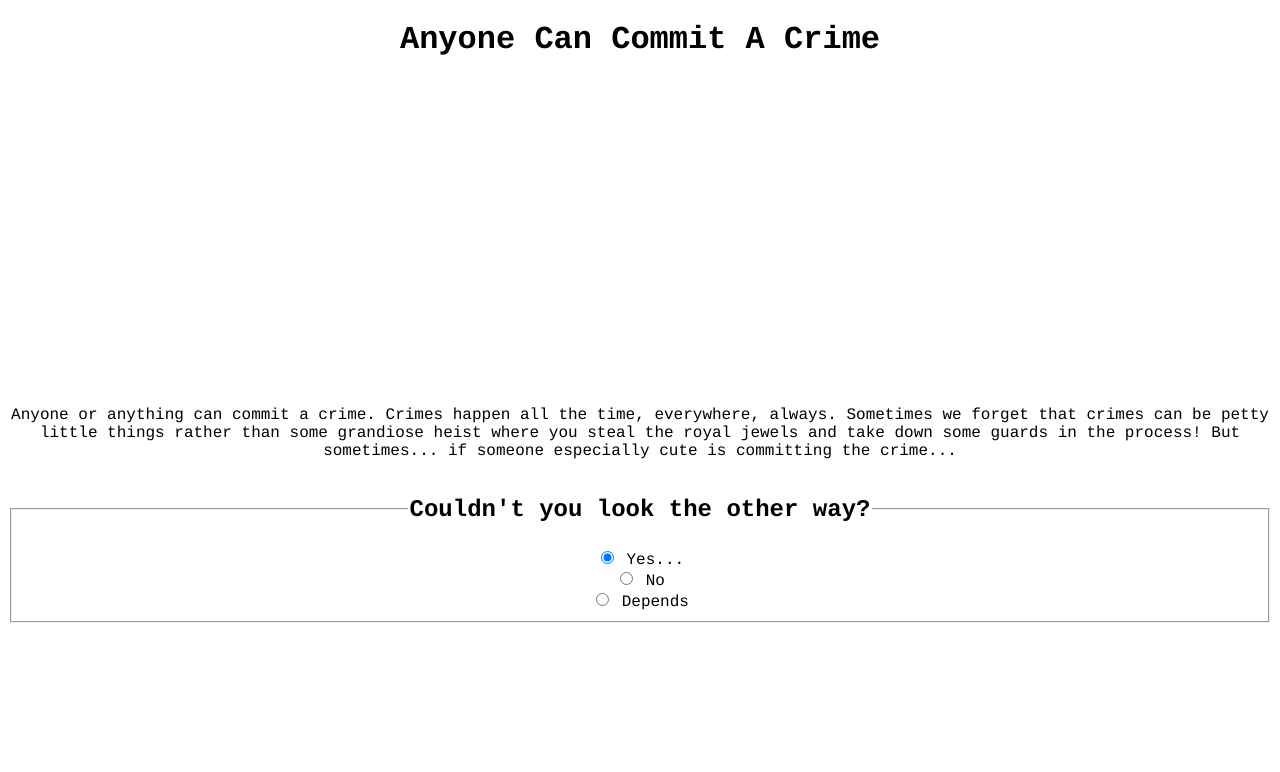
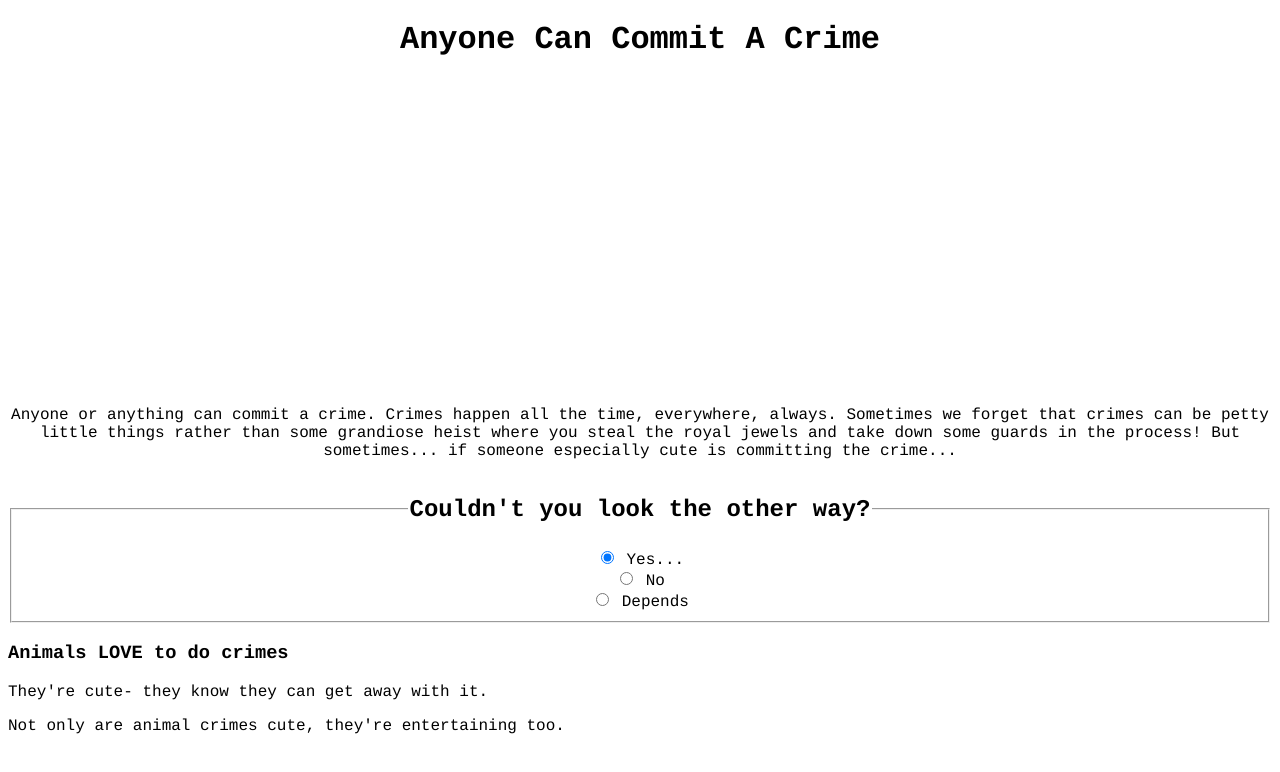
Before and after one commit to virensa/animal-crimes, a plain HTML site: page index.html in a window 1280 px wide. Drawn offline with Linux system fonts and the light colour scheme; grey boxes are pictures that could not be loaded.

Commit message:
Update index.html

```diff
--- a/index.html
+++ b/index.html
@@ -6,6 +6,7 @@
     <title>Crimes!</title>
     <meta name="crime website" content="definitely just cute animal crimes and nothing else.">
     <body style="font-family: courier">
+    <meta name="viewport" content="width=device-width, initial-scale=1.0">
 </head>
 <body>
     <div style="text-align: center;">
@@ -30,10 +31,12 @@
               <label for="no">Depends</label>
             </div>
           </fieldset>
-
         </div>
-
     </div>
-
+    <article>
+    <h3>Animals LOVE to do crimes</h3>
+    <p>They're cute- they know they can get away with it.</p>
+    <p>Not only are animal crimes cute, they're entertaining too.</p>
+    </article>
 </body>
 </html>
```
